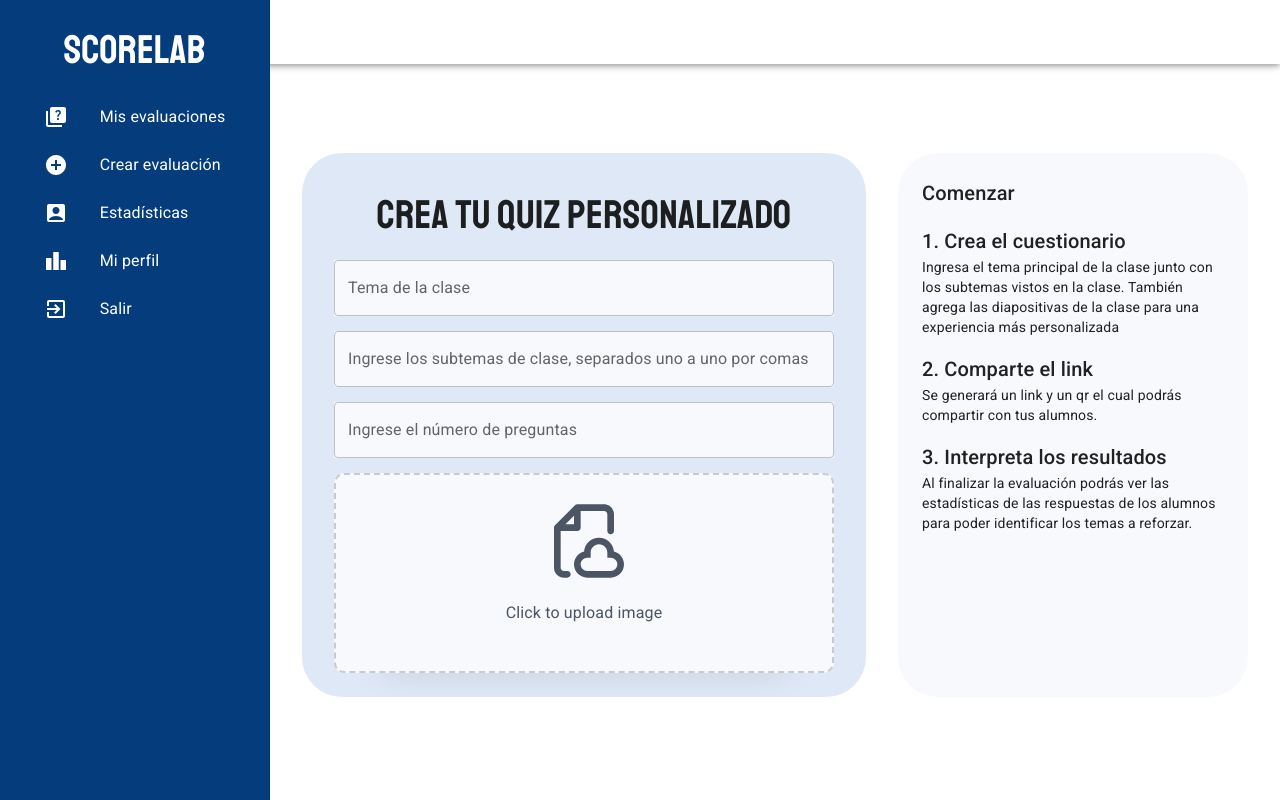
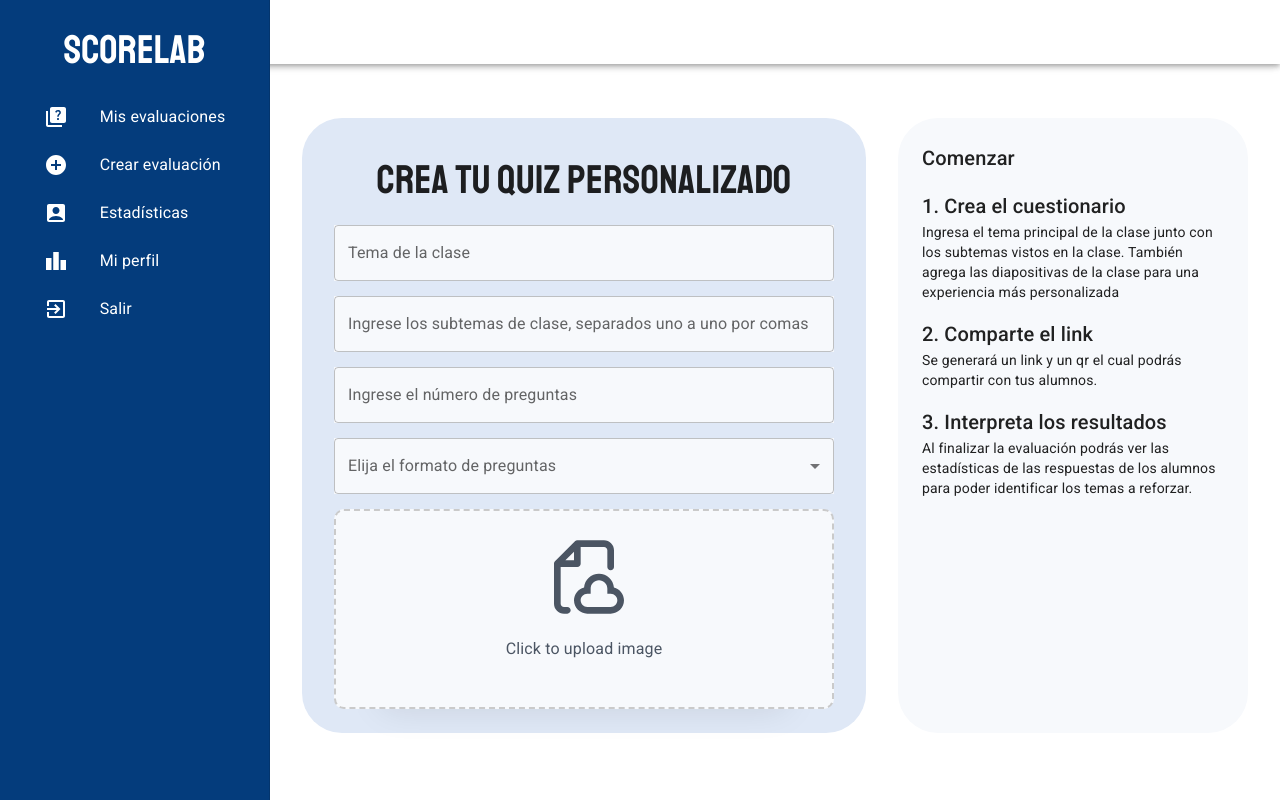
Before and after one commit to thsergitox/scorelab, a React (Vite) app: page / in a window 1280 px wide. Built offline with nearby package versions, Linux system fonts and the light colour scheme.

Commit message:
formato de preguntas

```diff
--- /dev/null
+++ b/src/components/BasicSelect.tsx
@@ -0,0 +1,35 @@
+import * as React from 'react';
+import Box from '@mui/material/Box';
+import InputLabel from '@mui/material/InputLabel';
+import MenuItem from '@mui/material/MenuItem';
+import FormControl from '@mui/material/FormControl';
+import Select, { SelectChangeEvent } from '@mui/material/Select';
+
+const BasicSelect = () => {
+  const [question, setQuestion] = React.useState('');
+
+  const handleChange = (event: SelectChangeEvent) => {
+    setQuestion(event.target.value as string);
+  };
+
+  return (
+    <Box sx={{ minWidth: 120, bgcolor: '#F7F9FC' }}>
+      <FormControl fullWidth>
+        <InputLabel id="demo-simple-select-label">Elija el formato de preguntas</InputLabel>
+        <Select
+          labelId="demo-simple-select-label"
+          id="demo-simple-select"
+          value={question}
+          label="Format"
+          onChange={handleChange}
+        >
+          <MenuItem value={10}>Opcion múltiple</MenuItem>
+          <MenuItem value={20}>Verdadero/Falso</MenuItem>
+          <MenuItem value={30}>Respuesta corta</MenuItem>
+        </Select>
+      </FormControl>
+    </Box>
+  )
+}
+
+export default BasicSelect
--- a/src/components/FormTeacher.tsx
+++ b/src/components/FormTeacher.tsx
@@ -1,5 +1,6 @@
 import { Box, Input, TextField, Typography } from "@mui/material"
 import '../styles/formTeacher.css'
+import BasicSelect from "./BasicSelect"
 
 const FormTeacher = () => {
   return (
@@ -25,6 +26,7 @@
       <TextField id="outlined-basic" label="Tema de la clase" variant="outlined" sx={{bgcolor:'#F7F9FC'}} />
       <TextField id="outlined-basic" label="Ingrese los subtemas de clase, separados uno a uno por comas" variant="outlined" sx={{bgcolor:'#F7F9FC'}} />
       <TextField id = "outlined-basic" label="Ingrese el número de preguntas" variant="outlined" sx={{bgcolor:'#F7F9FC'}} />
+      <BasicSelect/>
 
         <label className="custum-file-upload" >
           <div className="icon">
```
